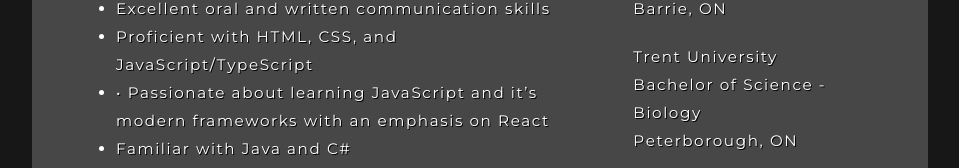
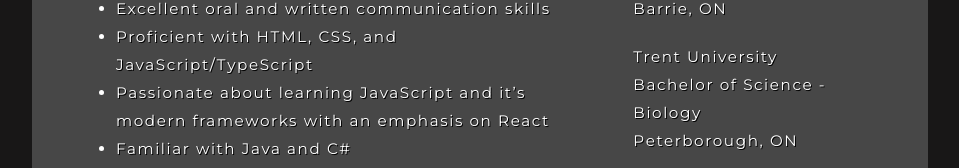
Before and after one commit to MarkBoyd14/mark-boyd-portfolio, a React (Create React App) app: page /resume in a window 1280 px wide. Shown: the part 592-760 px from the top of the page, without its empty margins (160-1119 px from the left). Built offline with nearby package versions, Linux system fonts and the light colour scheme.

Commit message:
removed bullet

```diff
--- a/src/pages/Resume.jsx
+++ b/src/pages/Resume.jsx
@@ -19,8 +19,8 @@ export default function Resume() {
               <li>Excellent oral and written communication skills</li>
               <li>Proficient with HTML, CSS, and JavaScript/TypeScript</li>
               <li>
-                • Passionate about learning JavaScript and it’s modern
-                frameworks with an emphasis on React
+                Passionate about learning JavaScript and it’s modern frameworks
+                with an emphasis on React
               </li>
               <li>Familiar with Java and C#</li>
               <li>
```
